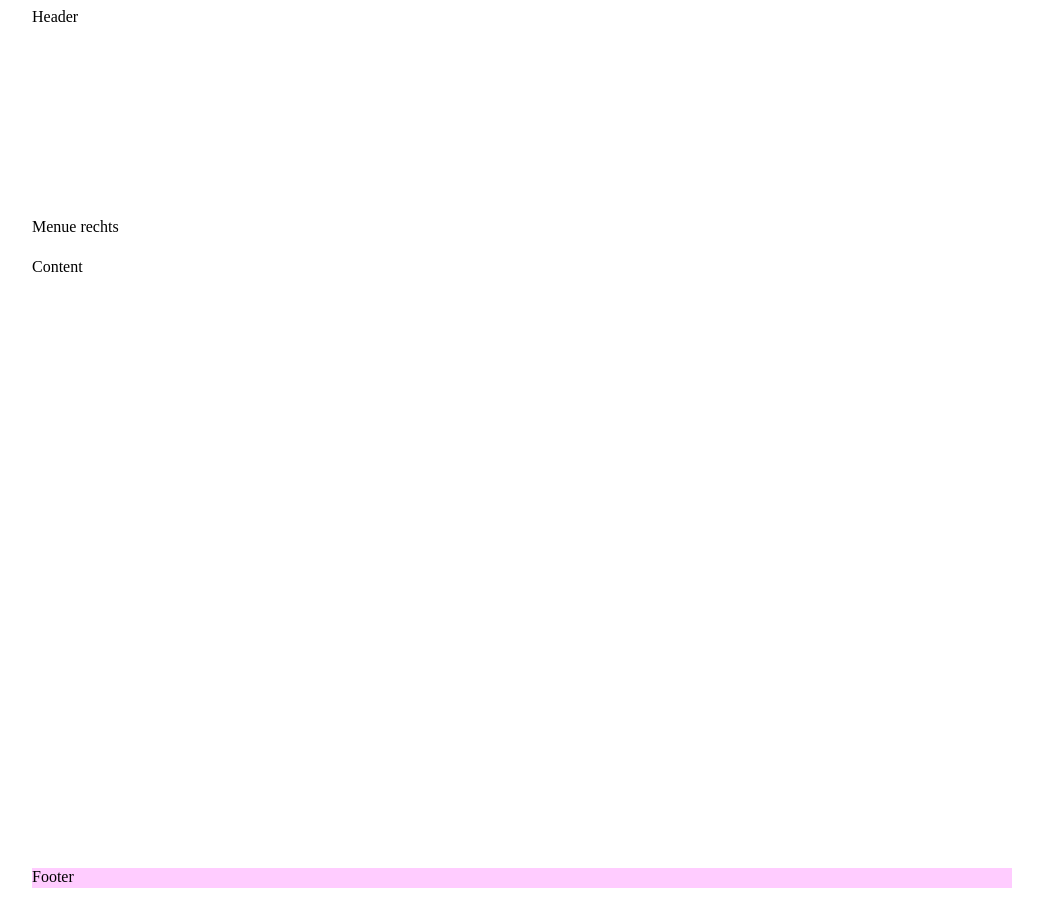
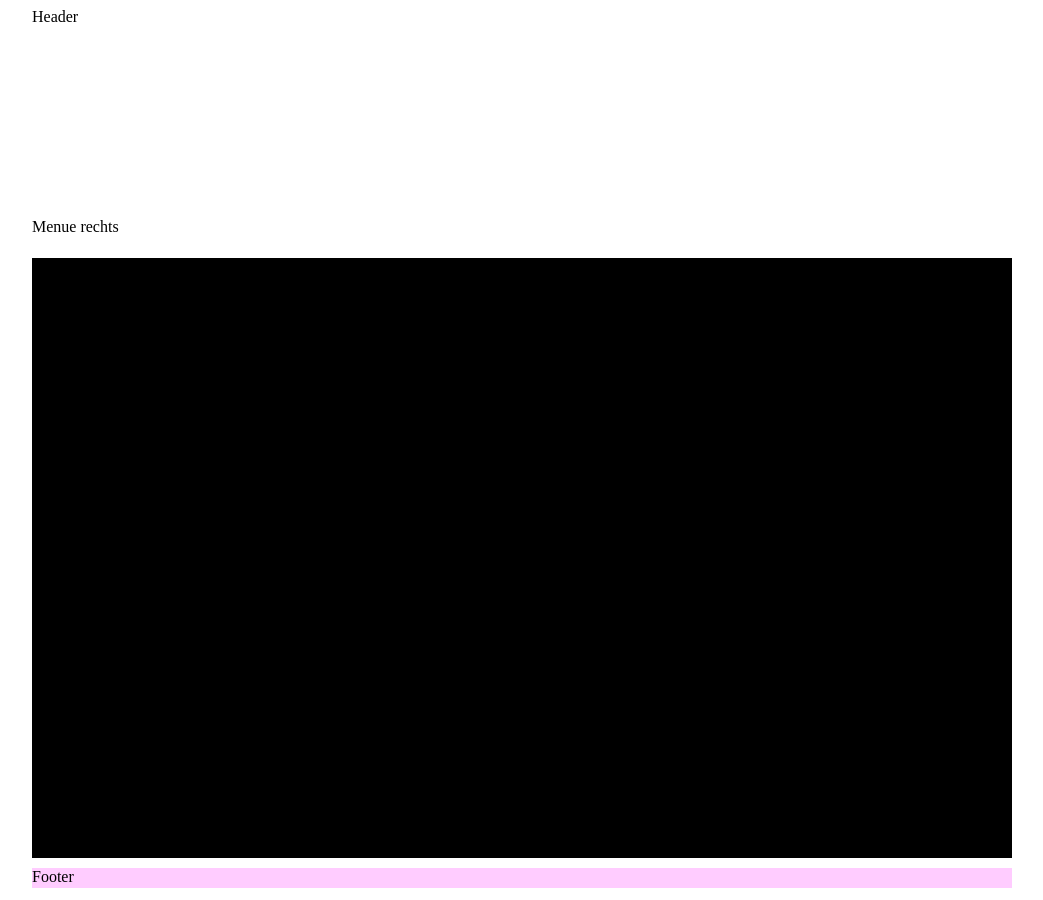
Before and after one commit to mpgali/webengineering1, a Jekyll site: the page index.html, which Jekyll copies as it is, in a window 1280 px wide. Shown: the whole page, without its empty margins (118-1161 px from the left). Built offline with Jekyll 4.4.1, drawn with Linux system fonts in a browser that asks for light colours; Markdown is read by kramdown in place of the engine named in the settings.

Commit message:
korrektur

```diff
--- a/index.html
+++ b/index.html
@@ -2,7 +2,7 @@
 
 <head>
 <meta charset="utf-8">
-<link rel="stylesheet" type="text/css" href="./style.css">
+<link rel="stylesheet" type="text/css" href="style.css">
 <title>Weblog: -=[WebEngineering Teil1]=-</title>
 </head>
 <body>
--- a/style.css
+++ b/style.css
@@ -1,4 +1,4 @@
-#wrapper{
+#wrapper {
 		margin-left: auto;
 		margin-right: auto;
 		background-color: #F0F0;
@@ -6,29 +6,29 @@
 		height: 800px;
 }
 
-#header{
+#header {
 		width: 100%;
 		height: 200px;
 		background-color: #F2F0;
 		margin-bottom: 10px;
 }
 
-#menue-top{
+#menue-top {
 		width: 100%;
 		height: 30px;
 		background-color: #F2F0;
            margin-bottom: 10px;
 }
 
-#content{
+#content {
 		width:100%;
 		height:600px;
-		background-color: #F6F0;
+		background-color: #000000;
 		float:left;
-           margin-bottom: 10px;
+        margin-bottom: 10px;
 }
 
-#footer{
+#footer {
 		width: 100%;
 		height:20px;
 		background-color: #F0F3;
```
